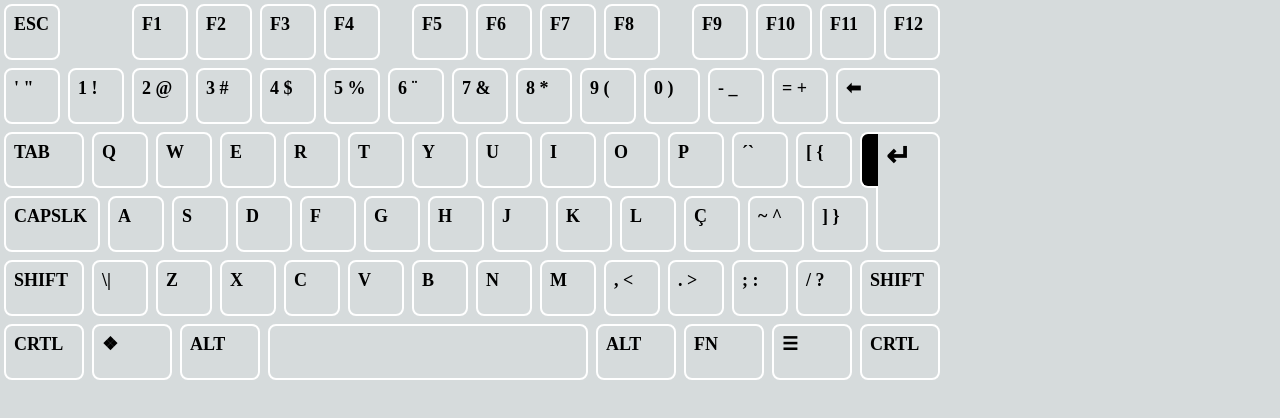
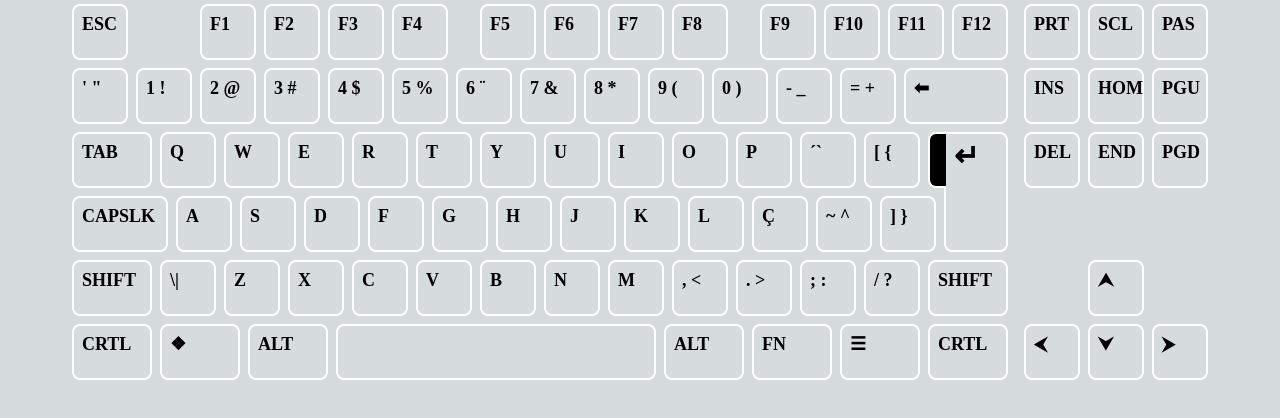
Before and after one commit to andersondavid/keyboard-test, a Next.js app: page / in a window 1280 px wide. Shown: the top 418 px of the page. Built offline with nearby package versions, Linux system fonts and the light colour scheme; a web font is replaced by a local one.

Commit message:
Add grid css

```diff
--- a/src/app/components/Keyboard.tsx
+++ b/src/app/components/Keyboard.tsx
@@ -1,11 +1,19 @@
-import React from 'react'
-import FunctionsKeys from './keyboradLayouts/FunctionsKeys'
-import ModifiersTypewriterKeys from './keyboradLayouts/ModifiersTypewriterKeys'
+import React from "react";
+import FunctionsKeys from "./keyboradLayouts/FunctionsKeys";
+import ModifiersTypewriterKeys from "./keyboradLayouts/ModifiersTypewriterKeys";
+import ArrowsNavigations from "./keyboradLayouts/ArrowsNavigations";
 export default function Keyboard() {
 	return (
-		<div>
-			<FunctionsKeys />
-			<ModifiersTypewriterKeys />
+		<div className="grid grid-flow-col gap-x-2">
+			<div className="col-span-2">
+				<FunctionsKeys />
+			</div>
+			<div className="col-span-2">
+				<ModifiersTypewriterKeys />
+			</div>
+			<div className="row-span-2">
+				<ArrowsNavigations />
+			</div>
 		</div>
-	)
+	);
 }
```
